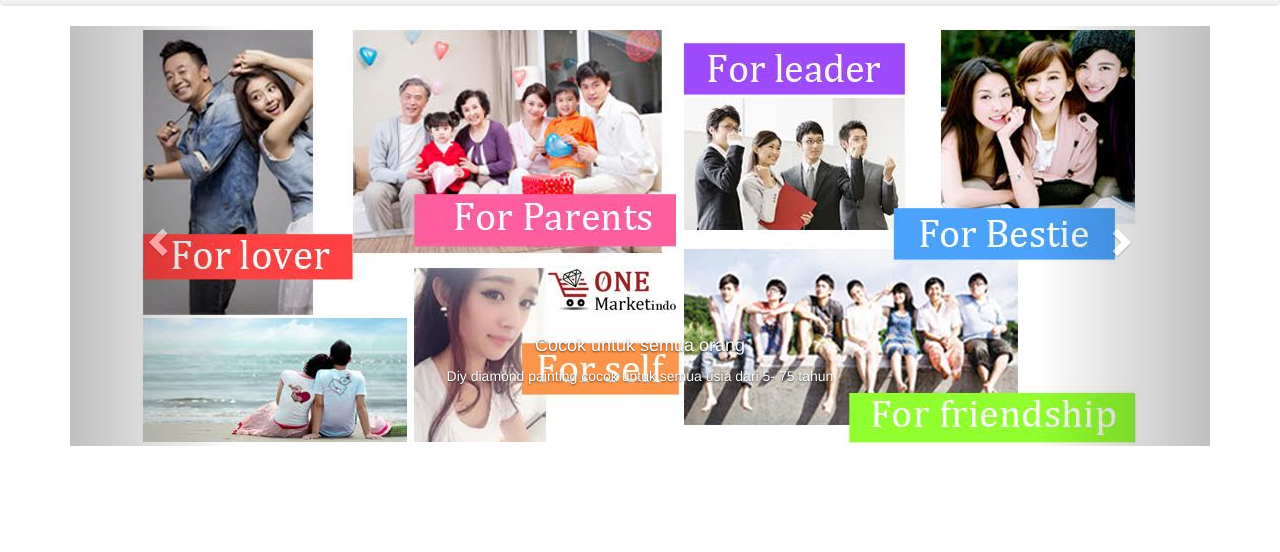
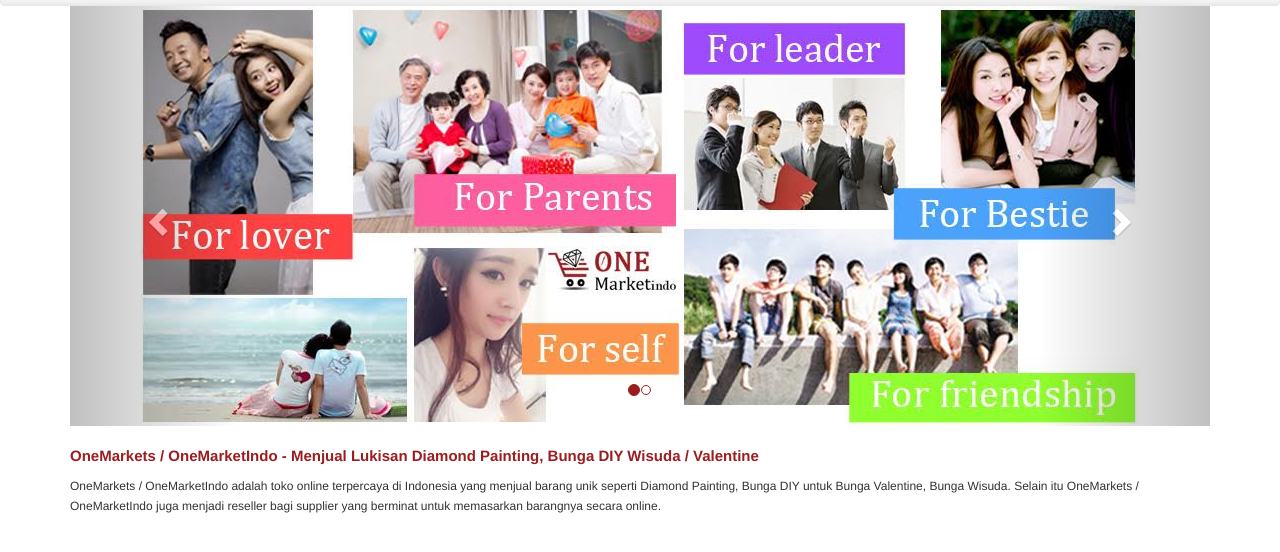
Before and after one commit to eldianmartin/ABW, a plain HTML site: page index.html in a window 1280 px wide. Shown: the part 76-628 px from the top of the page. Drawn offline with Linux system fonts and the light colour scheme; files whose address does not match are found by name.

Commit message:
starting seo

```diff
--- a/css/master.css
+++ b/css/master.css
@@ -12,6 +12,7 @@
     -webkit-box-shadow: inset 0 -12px 5px -10px #e7e7e7;
     box-shadow: inset 0 -12px 5px -10px #e7e7e7;
     min-height: 75px;
+    margin-bottom: 0px;
 }
 
     .navbar-default .navbar-collapse {
@@ -37,19 +38,21 @@
 
 .navbar-form {
     margin: 10px 0px;
-    padding:0px;
+    padding: 0px;
     position: relative;
-	margin-right:15px;
+    margin-right: 15px;
 }
-.navbar-nav{
-     margin: 10px 0px;
+
+.navbar-nav {
+    margin: 10px 0px;
 }
-    .navbar-form button {
-        position: absolute;
-        right:0px;
-        top:0px;
-		padding:9px;
-    }
+
+.navbar-form button {
+    position: absolute;
+    right: 0px;
+    top: 0px;
+    padding: 9px;
+}
 
 .navbar-nav > li > a {
     padding: 10px;
@@ -61,6 +64,37 @@
 }
 
 
+.carousel-indicators li {
+    border-color: #9A1E20;
+}
+
+.carousel-indicators .active {
+    background-color: #9A1E20;
+}
+
+.fs-13 {
+    font-size: 13px;
+}
+.fs-15 {
+    font-size: 15px;
+}
+.mb-0 {
+    margin-bottom: 0 !important;
+}
+.lh-20 {
+        line-height: 20px!important;
+}
+.cl-red {
+    color:#9A1E20;
+}
+p {
+    font-size: 12px;
+}
+
+h1, h2, h3, h4, h5, h6 {
+    font-weight: bold;
+}
+
 @media (min-width: 768px) {
     .navbar-form .form-control {
         width: 500px;
--- a/index.html
+++ b/index.html
@@ -3,10 +3,13 @@
     <meta charset="utf-8">
     <meta http-equiv="X-UA-Compatible" content="IE=edge">
     <meta name="viewport" content="width=device-width, initial-scale=1">
-    <title>TaskTrack</title>
+    <!-- 1 -->
+    <title>Menjual Lukisan Diamond Painting, Bunga DIY Wisuda / Valentine - OneMarkets / OneMarketIndo</title>
     <link rel="stylesheet" href="css/bootstrap.min.css">
     <link rel="stylesheet" href="css/toaster.min.css">
     <link rel="stylesheet" href="css/master.css">
+    <!-- 2 -->
+    <meta name="description" content="OneMarkets / OneMarketIndo adalah toko online terpercaya di Indonesia yang menjual barang unik seperti Diamond Painting, Bunga DIY untuk Bunga Valentine, Bunga Wisuda. Selain itu OneMarkets / OneMarketIndo juga menjadi reseller bagi supplier yang berminat untuk memasarkan barangnya secara online." />
 
 </head>
 <body>
@@ -26,7 +29,7 @@
                 </button>
             </div>
 
-
+            <!-- 3 -->
             <div class="collapse navbar-collapse" id="bs-example-navbar-collapse-1">
             <form class="navbar-form navbar-left" role="search">
                 <div class="form-group">
@@ -53,7 +56,7 @@
             </div>
         </div>
     </nav>
-
+    <!-- 4 Bread -->
     <div class="container" >
         <div data-ng-view="" id="ng-view" class="slide-animation"></div>
     </div>
--- a/js/controller/homeCtrl.js
+++ b/js/controller/homeCtrl.js
@@ -1,7 +1,7 @@
 app.controller('homeCtrl', function ($scope) {
       $scope.slides = [
-        { image: 'images/banner/banner1.jpg', id: 0,title: "Cocok untuk semua orang", description: "Diy diamond painting cocok untuk semua usia dari 5- 75 tahun"  },
-        { image: 'images/banner/banner2.jpg', id: 1, title: "Motif baru", description: "New arrival tanggal 4 April 2014" },
+        { image: 'images/banner/banner1.jpg', id: 0,url: "#/Test"  },
+        { image: 'images/banner/banner2.jpg', id: 1, url: "#/Test" },
 
     ]
 });
--- a/partials/home.html
+++ b/partials/home.html
@@ -1,9 +1,16 @@
- <uib-carousel>
-            <uib-slide ng-repeat="slide in slides track by slide.id" index="slide.id" no-transition="true">
-                <img ng-src="{{slide.image}}" style="margin:auto;">
-                <div class="carousel-caption">
-                    <h4>{{slide.title}} </h4>
-                    <p>{{slide.description}}</p>
-                </div>
-            </uib-slide>
-        </uib-carousel>
+<uib-carousel>
+    <uib-slide ng-repeat="slide in slides track by slide.id" index="slide.id" no-transition="true">
+        <a ng-href="{{slide.url}}">
+            <img ng-src="{{slide.image}}" style="margin:auto;">
+        </a>
+    </uib-slide>
+</uib-carousel>
+
+<!-- New Arrival -->
+<!-- Discount -->
+<h1 class="fs-15 lh-20 cl-red">
+    OneMarkets / OneMarketIndo - Menjual Lukisan Diamond Painting, Bunga DIY Wisuda / Valentine
+</h1>
+<p class="lh-20 ">
+    OneMarkets / OneMarketIndo adalah toko online terpercaya di Indonesia yang menjual barang unik seperti Diamond Painting, Bunga DIY untuk Bunga Valentine, Bunga Wisuda. Selain itu OneMarkets / OneMarketIndo juga menjadi reseller bagi supplier yang berminat untuk memasarkan barangnya secara online.
+</p>
```
Also changed, not shown: css/bootstrap.min.css.
